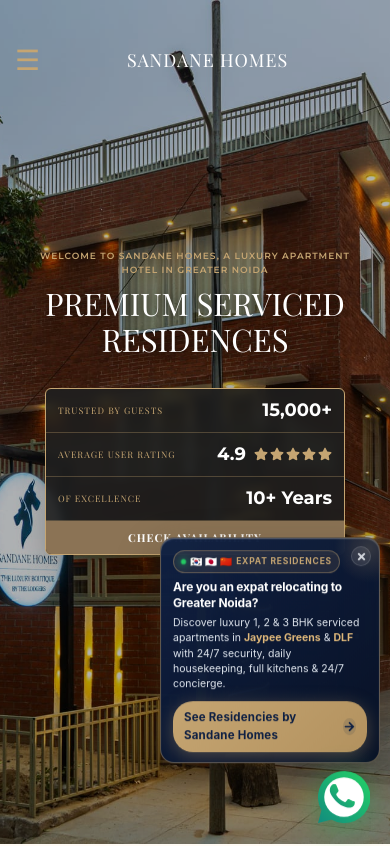
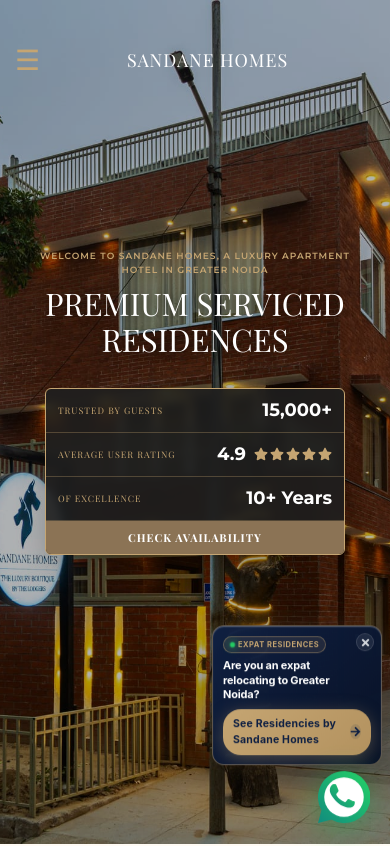
Before and after one commit to viratco/sandanehomes, a React (Vite) app: page / in a window 390 px wide. Shown: the top 846 px of the page. Built offline with nearby package versions, Linux system fonts and the light colour scheme; a web font is replaced by a local one.

Commit message:
Shrink popup further on mobile to 170px compact corner card

```diff
--- a/src/components/ExpatPopupBar.css
+++ b/src/components/ExpatPopupBar.css
@@ -293,39 +293,35 @@
 /* Responsive Mobile Rules */
 @media (max-width: 480px) {
     .expat-popup-container {
-        right: 10px;
+        right: 8px;
         left: auto;
-        bottom: 80px;
-        width: 220px;
-        max-width: 220px;
+        bottom: 78px;
+        width: 170px;
+        max-width: 170px;
     }
 
     .expat-popup-card {
-        padding: 12px 12px 10px;
-        border-radius: 14px;
+        padding: 10px 10px 9px;
+        border-radius: 12px;
     }
 
     .expat-popup-glow {
-        width: 70px;
-        height: 70px;
-        top: -25px;
-        right: -25px;
+        display: none;
     }
 
     .expat-popup-header {
-        margin-bottom: 6px;
+        margin-bottom: 5px;
     }
 
     .expat-popup-badge {
-        font-size: 8.5px;
-        letter-spacing: 0.8px;
-        padding: 3px 7px;
-        gap: 4px;
+        font-size: 7.5px;
+        letter-spacing: 0.5px;
+        padding: 2px 6px;
+        gap: 3px;
     }
 
     .expat-flags {
-        font-size: 10px;
-        letter-spacing: 0px;
+        display: none;
     }
 
     .expat-live-dot {
@@ -334,38 +330,38 @@
     }
 
     .expat-popup-title {
-        font-size: 12px;
+        font-size: 11px;
         line-height: 1.3;
-        margin-bottom: 5px;
-        padding-right: 20px;
+        margin-bottom: 4px;
+        padding-right: 18px;
     }
 
+    /* Hide description on mobile — keep it minimal */
     .expat-popup-desc {
-        font-size: 10.5px;
-        line-height: 1.45;
-        margin-bottom: 10px;
+        display: none;
     }
 
-    /* Hide chips on mobile to keep popup compact */
+    /* Hide chips on mobile */
     .expat-popup-chips {
         display: none;
     }
 
     .expat-popup-btn {
-        font-size: 11.5px;
-        padding: 8px 11px;
-        border-radius: 20px;
+        font-size: 10.5px;
+        padding: 7px 10px;
+        border-radius: 18px;
+        margin-top: 8px !important;
     }
 
     .expat-btn-icon {
-        width: 17px;
-        height: 17px;
+        width: 15px;
+        height: 15px;
     }
 
     .expat-popup-close {
-        width: 20px;
-        height: 20px;
-        top: 8px;
-        right: 8px;
+        width: 18px;
+        height: 18px;
+        top: 7px;
+        right: 7px;
     }
 }
```
